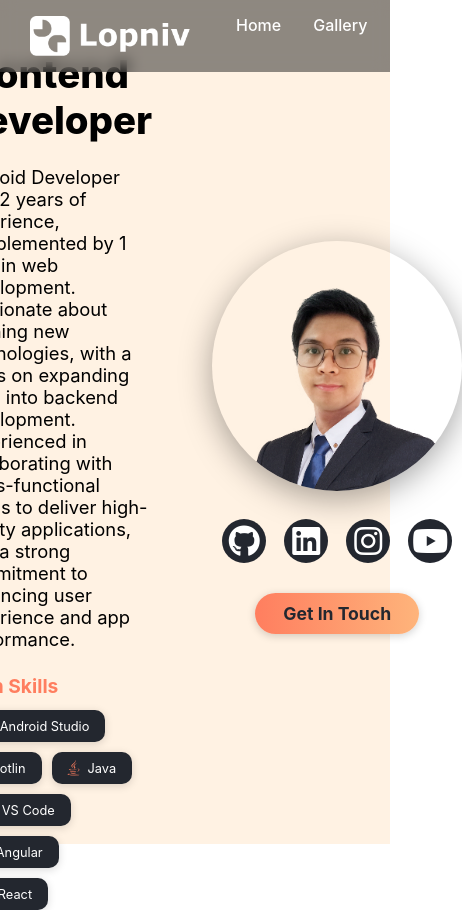
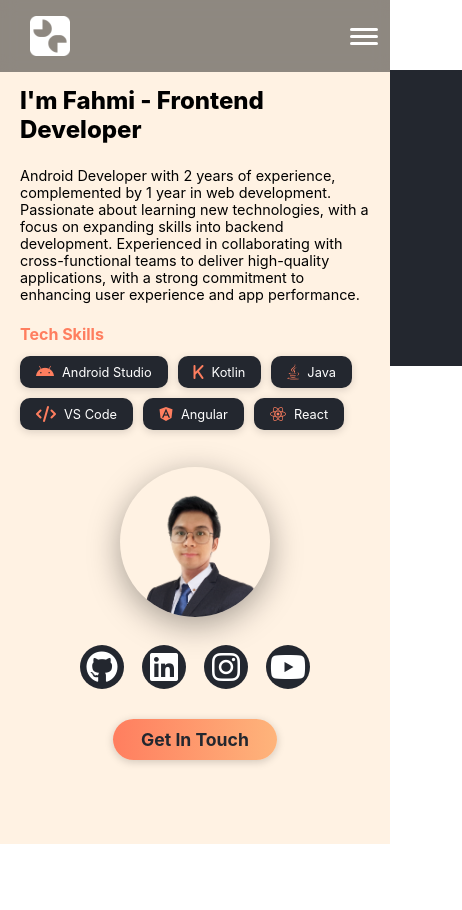
Before and after one commit to Lopniv/portofolio, a React (Create React App) app: page /about in a window 390 px wide. Shown: the whole page, 462 px wide, since content can reach past the window. After the commit the page ends 844 px from the top, so only its background shows below. Built offline with nearby package versions, Linux system fonts and the light colour scheme.

Commit message:
Responsive

```diff
--- a/src/components/about/AboutPage.css
+++ b/src/components/about/AboutPage.css
@@ -126,3 +126,39 @@
 	background: linear-gradient(90deg, #feb47b, #ff7e5f);
 	color: #fff;
 }
+
+
+@media (max-width: 768px) {
+	.about-root {
+		flex-direction: column;
+		gap: 0px;
+	}
+
+	.about-left {
+		flex: 1 1;
+		padding-left: 0px;
+		margin: 20px;
+		padding-top: 50px;
+	}
+
+	.about-title {
+		font-size: 1.5rem;
+	}
+
+	.about-desc {
+		font-size: 0.9rem;
+	}
+
+	.about-tech h3 {
+		font-size: 1rem;
+	}
+
+	.about-right {
+		padding-top: 0px;
+	}
+
+	.about-photo-container {
+		width: 150px;
+		height: 150px;
+	}
+}
--- a/src/components/detailStory/DetailStoryPage.css
+++ b/src/components/detailStory/DetailStoryPage.css
@@ -16,7 +16,7 @@
 
 .story-video {
     width: 100vw;
-    height: 100vh;
+    height: 95vh;
     object-fit: cover;
     display: block;
     z-index: 1;
@@ -27,8 +27,8 @@
     bottom: 0;
     left: 0;
     width: 100vw;
-    height: 20vh;
-    background: linear-gradient(to bottom, rgba(24, 26, 32, 0) 0%, #fff2e3 100%);
+    height: 17vh;
+    background: linear-gradient(to bottom, rgba(24, 26, 32, 0) 0%, #fff2e3 60%);
     z-index: 2;
     pointer-events: none;
 }
@@ -137,9 +137,44 @@
     transition: opacity 0.3s ease-in-out;
 }
 
-.sweet-loading
-{
+.sweet-loading {
     z-index: 1000;
     position: fixed;
     place-self: anchor-center;
 }
+
+.explore-button-container {
+    width: 100%;
+    display: flex;
+    flex-direction: row;
+    height: auto;
+    position: absolute;
+    bottom: 15px;
+    z-index: 3;
+    justify-content: center;
+}
+
+.explore-botton {
+    padding: 14px 36px;
+    background: linear-gradient(90deg, #ff7e5f, #feb47b);
+    color: #fff;
+    border: none;
+    border-radius: 24px;
+    font-size: 18px;
+    font-weight: 600;
+    text-decoration: none;
+    box-shadow: 0 4px 16px rgba(0, 0, 0, 0.2);
+    transition: background 0.2s;
+}
+
+@media (max-width: 768px) {
+    .story-row {
+        flex-direction: column;
+    }
+
+    .story-divider {
+        height: 2px;
+        width: 100%;
+        margin: 0px;
+    }
+}
--- a/src/components/detailStory/DetailStoryPage.jsx
+++ b/src/components/detailStory/DetailStoryPage.jsx
@@ -1,4 +1,4 @@
-import React from "react";
+import { useRef } from "react";
 import "./DetailStoryPage.css";
 import { useParams } from "react-router-dom";
 import { useEffect, useState } from "react";
@@ -14,8 +14,16 @@
     const [showStory, setShowStory] = useState(false);
     const [loading, setLoading] = useState(true);
 
+    const storyRef = useRef(null);
+
+    const { t } = useTranslation();
+
     const { i18n } = useTranslation();
     const lang = i18n.language;
+
+    const handleScrollToStory = () => {
+        storyRef.current?.scrollIntoView({ behavior: "smooth" });
+    };
 
     useEffect(() => {
         async function fetchStory() {
@@ -35,12 +43,16 @@
 
     return (
         <div>
-
             {showStory && (
                 <div className="detail-story-root">
                     <Navbar />
                     {/* Video Section */}
                     <div className="video-section section">
+                        <div className="explore-button-container">
+                            <button onClick={handleScrollToStory} className="explore-botton">
+                                {t("exploreButton")}
+                            </button>
+                        </div>
                         <iframe
                             className="story-video"
                             src={story.videolink}
@@ -48,13 +60,13 @@
                             frameBorder="0"
                             allow="autoplay; encrypted-media"
                             allowFullScreen
-                            style={{ width: "100vw", height: "100vh", objectFit: "cover" }}
+                            style={{ width: "100vw", height: "95vh", objectFit: "cover" }}
                         />
                         <div className="video-overlay" />
                     </div>
 
                     {/* Stories Section */}
-                    <div className="stories-section">
+                    <div ref={storyRef} className="stories-section">
                         {story.stories.map((item, idx) => (
                             <div
                                 className={`section story-row ${idx % 2 === 0 ? "text-left" : "text-right"}`}
@@ -89,7 +101,7 @@
                 </div>
             )}
             {loading && (
-                <Loading state={loading}/>
+                <Loading state={loading} />
             )}
             {!showStory && !loading && (
                 <div className="detail-story-root">
--- a/src/components/gallery/GalleryPage.css
+++ b/src/components/gallery/GalleryPage.css
@@ -301,3 +301,65 @@
 	border-radius: 18px;
 	box-shadow: 0 8px 32px rgba(0, 0, 0, 0.7);
 }
+
+@media (max-width: 768px) {
+	.gallery-landing-content {
+		padding-top: 100px;
+		height: 100%;
+		flex-direction: column;
+	}
+
+	.gallery-landing-left {
+		flex: 1 1;
+		padding-right: 0;
+	}
+
+	.gallery-landing-desc {
+		font-size: 1rem;
+	}
+
+	.gallery-landing-title {
+		font-size: 2rem;
+		color: black;
+	}
+
+	.gallery-landing-right {
+		margin-left: 0px;
+		justify-content: center;
+		align-items: center;
+		width: 100%;
+		min-width: unset;
+		height: auto;
+	}
+
+	.gallery-landing-img-main {
+		width: 180px;
+		height: 260px;
+		left: 80px;
+		top: 25px;
+	}
+
+	.gallery-landing-img-side {
+		width: 100px;
+		height: 150px;
+	}
+
+	.gallery-landing-img-side1 {
+		left: 20px;
+		top: 130px;
+	}
+
+	.gallery-landing-img-side2 {
+		left: 205px;
+		top: -10px;
+	}
+
+	.story-scroll {
+		height: 70%;
+	}
+
+	.story-card {
+		min-width: 95vw;
+		height: 75%;
+	}
+}
--- a/src/components/gallery/GalleryPage.jsx
+++ b/src/components/gallery/GalleryPage.jsx
@@ -31,6 +31,14 @@
 
 	const { i18n } = useTranslation();
 	const [lang, setLang] = useState(i18n.language);
+
+	const [isMobile, setIsMobile] = useState(window.innerWidth <= 768);
+
+	useEffect(() => {
+		const handleResize = () => setIsMobile(window.innerWidth <= 768);
+		window.addEventListener("resize", handleResize);
+		return () => window.removeEventListener("resize", handleResize);
+	}, []);
 
 	const navigate = useNavigate();
 
@@ -111,13 +119,15 @@
 					{/* Left: Title and Description */}
 					<div className="gallery-landing-left">
 						<h1 className="gallery-landing-title">
-							{Array.from(
+							{isMobile ? (
 								t("galleryTitle")
-							).map((char, i) => (
-								<span className="shine-letter" key={i}>
-									{char}
-								</span>
-							))}
+							) : (
+								Array.from(t("galleryTitle")).map((char, i) => (
+									<span className="shine-letter" key={i}>
+										{char}
+									</span>
+								))
+							)}
 						</h1>
 						<p className="gallery-landing-desc">
 							{t("galleryDescription")}
--- a/src/components/landing/LandingPage.css
+++ b/src/components/landing/LandingPage.css
@@ -192,3 +192,30 @@
 .landing-explore-btn:hover {
 	background: linear-gradient(90deg, #feb47b, #ff7e5f);
 }
+
+@media (max-width: 768px) {
+	.landing-bubble-container {
+		display: none;
+	}
+
+	.landing-character {
+		display: none;
+	}
+
+	.landing-left {
+		display: none;
+	}
+
+	.landing-right {
+		flex: 1;
+		display: flex;
+		flex-direction: column;
+		align-items: center;
+		margin: 30px;
+	}
+
+	.landing-cards {
+		flex-wrap: wrap;
+		justify-content: center;
+	}
+}
--- a/src/components/share/Navbar.css
+++ b/src/components/share/Navbar.css
@@ -1,7 +1,7 @@
 .navbar {
 	position: fixed;
 	top: 0;
-	width: 100%;
+	width: 100vw;
 	display: flex;
 	justify-content: space-between;
 	align-items: center;
@@ -13,10 +13,6 @@
 .logo {
 	height: 40px;
 	padding: 16px 30px;
-	color: #fff;
-	font-weight: bold;
-	font-size: 24px;
-	letter-spacing: 2px;
 }
 
 .links {
@@ -61,3 +57,57 @@
 	background: #ff7e5f;
 	color: #23272f;
 }
+
+
+.hamburger {
+	display: none;
+	flex-direction: column;
+	gap: 4px;
+	background: none;
+	border: none;
+	cursor: pointer;
+	padding: 12px;
+}
+
+.hamburger span {
+	display: block;
+	width: 28px;
+	height: 3px;
+	background: #fff;
+	border-radius: 2px;
+	transition: all 0.3s;
+}
+
+/* Responsive styles */
+@media (max-width: 768px) {
+	.links {
+		position: absolute;
+		top: 70px;
+		right: -100vw;
+		flex-direction: column;
+		background: #23272f;
+		width: 100vw;
+		padding: 32px 0;
+		gap: 32px;
+		align-items: center;
+		transition: right 0.3s;
+		z-index: 9;
+		margin: 0%;
+	}
+
+	.links.open {
+		right: 0px;
+	}
+
+	.hamburger {
+		display: flex;
+	}
+
+	.lang-switcher {
+		margin-left: 0px;
+	}
+
+	.lang-switcher button {
+		padding: 5px 10px;
+	}
+}
--- a/src/components/share/Navbar.jsx
+++ b/src/components/share/Navbar.jsx
@@ -1,25 +1,46 @@
-import React from "react";
+import { useState, useEffect } from "react";
 import "./Navbar.css";
 import LanguageSwitcher from "./LanguageSwitcher";
 import { useTranslation } from "react-i18next";
 
 function Navbar() {
 	const { t } = useTranslation();
+	const [menuOpen, setMenuOpen] = useState(false);
+	const [isMobile, setIsMobile] = useState(window.innerWidth <= 768);
+
+	useEffect(() => {
+		const handleResize = () => setIsMobile(window.innerWidth <= 768);
+		window.addEventListener("resize", handleResize);
+		return () => window.removeEventListener("resize", handleResize);
+	}, []);
 
 	return (
 		<nav className="navbar">
-			<img className="logo" src="/images/logo.png"/>
-			<div className="links">
-				<a href="/" className="link">
+			<img
+				className="logo"
+				src={isMobile ? "/logo192.png" : "/images/logo.png"}
+				alt="Lopniv Logo"
+			/>
+			<button
+				className="hamburger"
+				onClick={() => setMenuOpen(!menuOpen)}
+				aria-label="Toggle menu"
+			>
+				<span />
+				<span />
+				<span />
+			</button>
+			<div className={`links ${menuOpen ? "open" : ""}`}>
+				<a href="/" className="link" onClick={() => setMenuOpen(false)}>
 					{t("home")}
 				</a>
-				<a href="/gallery" className="link">
+				<a href="/gallery" className="link" onClick={() => setMenuOpen(false)}>
 					{t("gallery")}
 				</a>
-				<a href="/project" className="link">
+				<a href="/project" className="link" onClick={() => setMenuOpen(false)}>
 					{t("project")}
 				</a>
-				<a href="/about" className="link">
+				<a href="/about" className="link" onClick={() => setMenuOpen(false)}>
 					{t("about")}
 				</a>
 				<LanguageSwitcher />
--- a/src/locales/en.json
+++ b/src/locales/en.json
@@ -8,6 +8,7 @@
 	"galleryTitle": "Uncover the Story Behind Every Artwork",
 	"galleryDescription": "Behind every stroke, color, and composition lies a story. Whether it’s a moment of joy, sorrow, hope, or imagination drawn from the deepest parts of the soul — every piece on Lopniv reflects something real, something personal.",
 	"galleryExplore": "Explore the Story",
+	"exploreButton": "View Story",
 	"comingSoon": "Coming Soon",
 	"galleryPhotos": "Photos",
 	"myProjects": "My Projects",
--- a/src/locales/ja.json
+++ b/src/locales/ja.json
@@ -8,6 +8,7 @@
 	"galleryTitle": "すべてのアートワークの裏にある物語を発見しよう",
 	"galleryDescription": "すべての筆致、色彩、構図の背後には物語があります。喜び、悲しみ、希望、または魂の奥深くから生まれた想像力——Lopnivのすべての作品は、何か本物で、何か個人的なものを映し出しています。",
 	"galleryExplore": "物語を探す",
+	"exploreButton": "物語を見る",
 	"comingSoon": "まもなく公開",
 	"galleryPhotos": "写真",
 	"myProjects": "私のプロジェクト",
```
Lines whose indentation alone changed are shown as unchanged.
